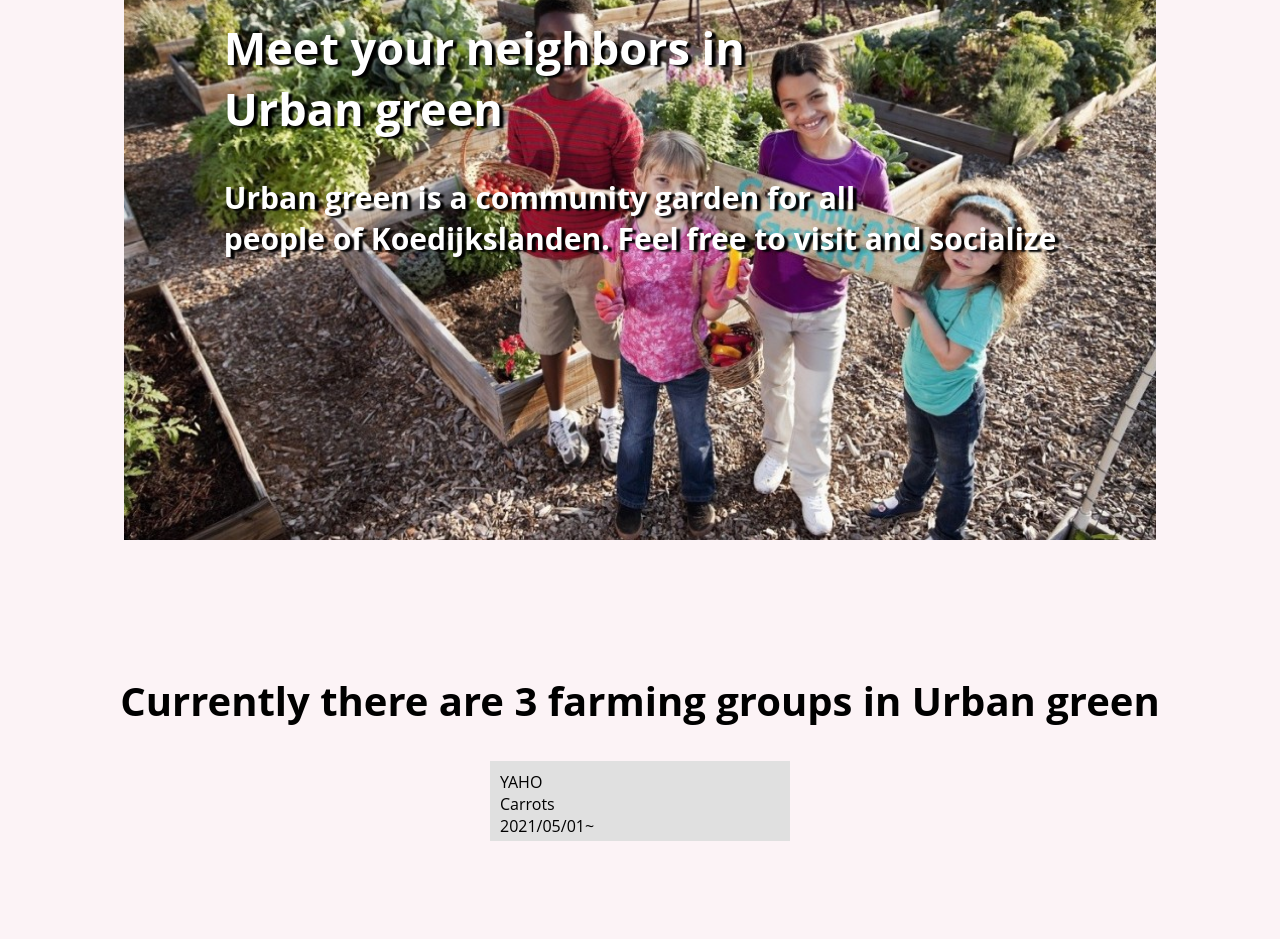
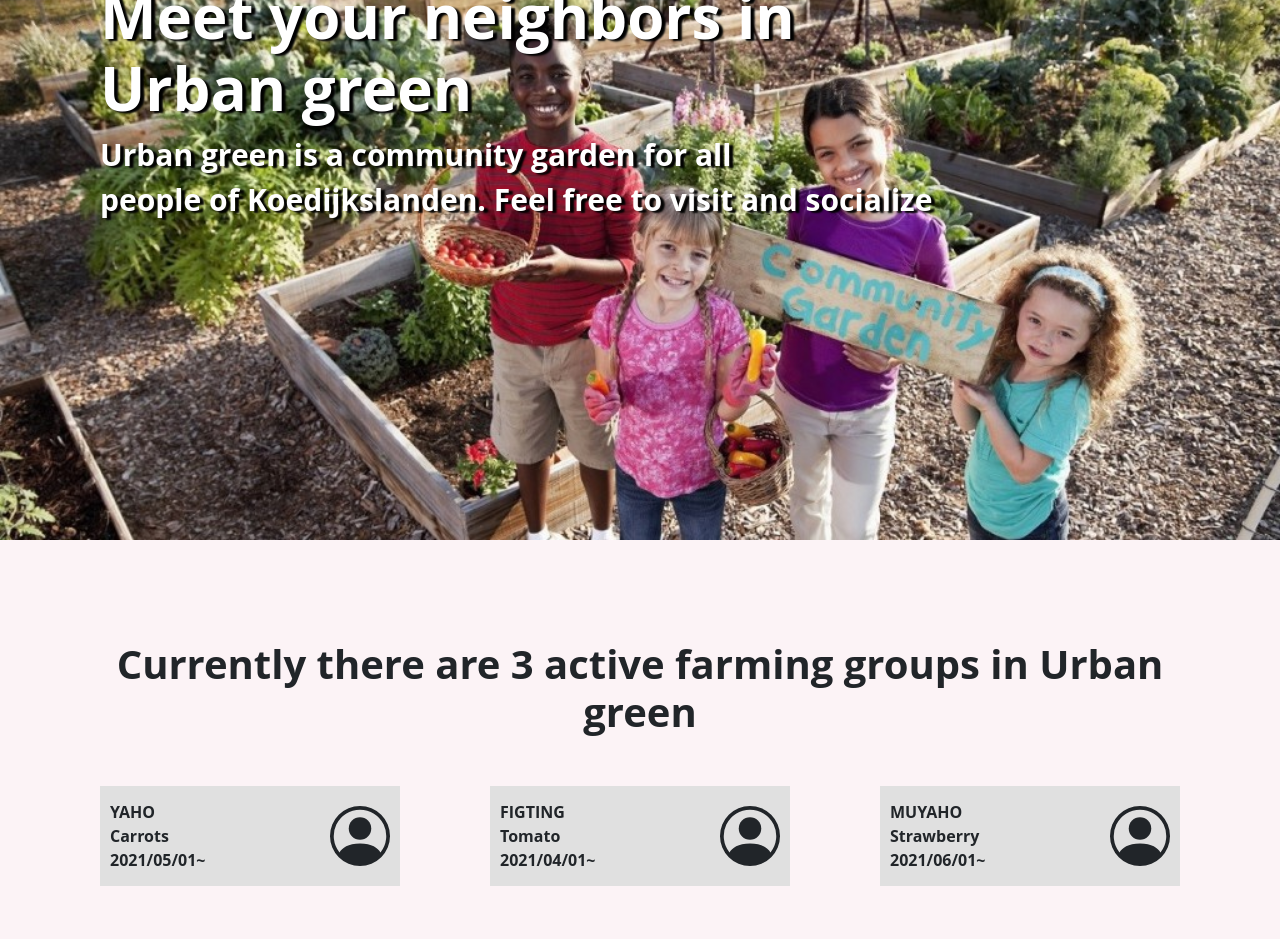
Before and after one commit to jongpal/HalloHolland, a React (Create React App) app: page / in a window 1280 px wide. Shown: the part 180-1119 px from the top of the page. Built offline with nearby package versions, Linux system fonts and the light colour scheme.

Commit message:
UPDATE home page& event

```diff
--- a/package.json
+++ b/package.json
@@ -7,6 +7,8 @@
     "@testing-library/react": "^11.2.7",
     "@testing-library/user-event": "^12.8.3",
     "axios": "^0.21.1",
+    "bootstrap": "^5.0.1",
+    "bootstrap-icons": "^1.5.0",
     "react": "^17.0.2",
     "react-dom": "^17.0.2",
     "react-router-dom": "^5.2.0",
--- a/public/index.html
+++ b/public/index.html
@@ -9,7 +9,10 @@
       name="description"
       content="Web site created using create-react-app"
     />
-    <link rel="apple-touch-icon" href="%PUBLIC_URL%/logo192.png" />
+    <!-- bootstrap CDN -->
+    <link href="https://cdn.jsdelivr.net/npm/bootstrap@5.0.1/dist/css/bootstrap.min.css" rel="stylesheet" integrity="sha384-+0n0xVW2eSR5OomGNYDnhzAbDsOXxcvSN1TPprVMTNDbiYZCxYbOOl7+AMvyTG2x" crossorigin="anonymous">
+    <script src="https://cdn.jsdelivr.net/npm/bootstrap@5.0.1/dist/js/bootstrap.bundle.min.js" integrity="sha384-gtEjrD/SeCtmISkJkNUaaKMoLD0//ElJ19smozuHV6z3Iehds+3Ulb9Bn9Plx0x4" crossorigin="anonymous"></script>
+
     <!--
       manifest.json provides metadata used when your web app is installed on a
       user's mobile device or desktop. See https://developers.google.com/web/fundamentals/web-app-manifest/
--- a/src/components/Event.css
+++ b/src/components/Event.css
@@ -5,6 +5,9 @@
     font-size:var( --plain-text);
     margin:10px 0px;
     background-color:var(--default-color);
+    text-decoration: none;
+    text-decoration-color: none;
+    color:black;
 }
 
 .eventImage{
@@ -21,7 +24,11 @@
 .Event>.mainDescription{
     display:inline-block;
     width:35%;
-    padding: 5px 20px;
+    padding: 30px 20px;
+}
+
+.Event>.mainDescription>h3{
+    font-weight: bold;
 }
 
 .Event>.subDescription{
--- /dev/null
+++ b/src/components/farmGroup.css
@@ -0,0 +1,8 @@
+.fGroup{
+    width:300px;
+    height:100px;
+    display:flex;
+    justify-content:space-between;
+    align-items: center;
+    font-weight:bold;
+}
--- /dev/null
+++ b/src/components/farmGroup.js
@@ -0,0 +1,22 @@
+import React from 'react';
+import './farmGroup.css';
+
+function FarmGroup({group}){
+    return (
+        <div className="fGroup">
+            <div>
+                <div className="groupName">{group.groupName}</div>
+                <div className="crop">{group.crop}</div>
+                <div className="date">{group.date}</div>
+            </div>
+            <div className="profilePicture">
+                <svg xmlns="http://www.w3.org/2000/svg" width="60" height="60" fill="currentColor" class="bi bi-person-circle" viewBox="0 0 16 16">
+                <path d="M11 6a3 3 0 1 1-6 0 3 3 0 0 1 6 0z"/>
+                <path fill-rule="evenodd" d="M0 8a8 8 0 1 1 16 0A8 8 0 0 1 0 8zm8-7a7 7 0 0 0-5.468 11.37C3.242 11.226 4.805 10 8 10s4.757 1.225 5.468 2.37A7 7 0 0 0 8 1z"/>
+                </svg>
+            </div>
+        </div>
+    )
+};
+
+export default FarmGroup;
--- a/src/components/layout/main-navigator.module.css
+++ b/src/components/layout/main-navigator.module.css
@@ -20,7 +20,7 @@
 
 .header a {
   text-decoration: none;
-  font-size: 1.5rem;
+  font-size: var(--plain-text);
   color: black;
 }
 
--- a/src/pages/EventDetailPage.css
+++ b/src/pages/EventDetailPage.css
@@ -37,7 +37,9 @@
     font-size:var(--plain-text);
 
 }
-
+.bold{
+    font-weight:bold;
+}
 .reviewSection{
     margin:40px 0;
     border-top:1px solid gray;
@@ -51,9 +53,10 @@
     display:flex;
     justify-content:space-between;
     align-items:center;
+    padding: 20px 0;
 }
 
-.reviewSection>.heading>button{
+.reviewSection>.heading>.btn,.btn-primary{
     font-size:var(--plain-text);
 }
 
--- a/src/pages/MainHomePage.css
+++ b/src/pages/MainHomePage.css
@@ -1,13 +1,17 @@
-
-
 .farmingGroups>h2, .location>h2{
     font-size:var(--homePage-heading);
     font-weight:bold;
 }
 
+.activeGroups{
+    display:flex;
+    justify-content:space-between;
+    margin:50px 0;
+}
 .mainIntro{
     background-image: url("../community garden2.jpg");
     background-size: 100%;
+    width:100%;
     height:50vw;
 }
 
@@ -16,9 +20,11 @@
     padding: 80px 100px;
     font-size:30px;
     text-shadow: 4px 2px 2px black;
+    font-weight:bold;
 }
 
-.introDescription>p{
+.introDescription>h2{
+    font-size:60px;
     font-weight:bold;
 }
 
--- a/src/pages/MainHomePage.js
+++ b/src/pages/MainHomePage.js
@@ -5,6 +5,7 @@ import boardImage from '../discussion.png';
 import mapImage from '../Koedijkslanden.png';
 import './MainHomePage.css';
 import {useState} from 'react';
+import FarmGroup from '../components/farmGroup';
 
 
 function MainHomePage() {
@@ -13,6 +14,10 @@ function MainHomePage() {
     { groupName: 'FIGTING', crop: 'Tomato', date: '2021/04/01~' },
     { groupName: 'MUYAHO', crop: 'Strawberry', date: '2021/06/01~' },
   ]);
+
+  const renderFgroup = fgroups.map(group=>{
+    return(<FarmGroup group={group}/>)
+  })
 
   return (
     <main>
@@ -30,15 +35,12 @@ function MainHomePage() {
 
       <div className="farmingGroups">
         <h2>
-          Currently there are {fgroups.length} farming groups in Urban green
+          Currently there are {fgroups.length} active farming groups in Urban green
         </h2>
-        <div className="fGroups">
-          <div className="fGroup">
-            <div className="groupName">{fgroups[0].groupName}</div>
-            <div className="crop">{fgroups[0].crop}</div>
-            <div className="date">{fgroups[0].date}</div>
-          </div>
+        <div className="activeGroups">
+          {renderFgroup}
         </div>
+
       </div>
 
       <div className="functionIntro">
```
Also changed, not shown: src/pages/EventDetailPage.js (+8 -7 lines), src/pages/EventPage.css (line endings or trailing spaces), 1 other file (tests, documents, lock files or other folders).
